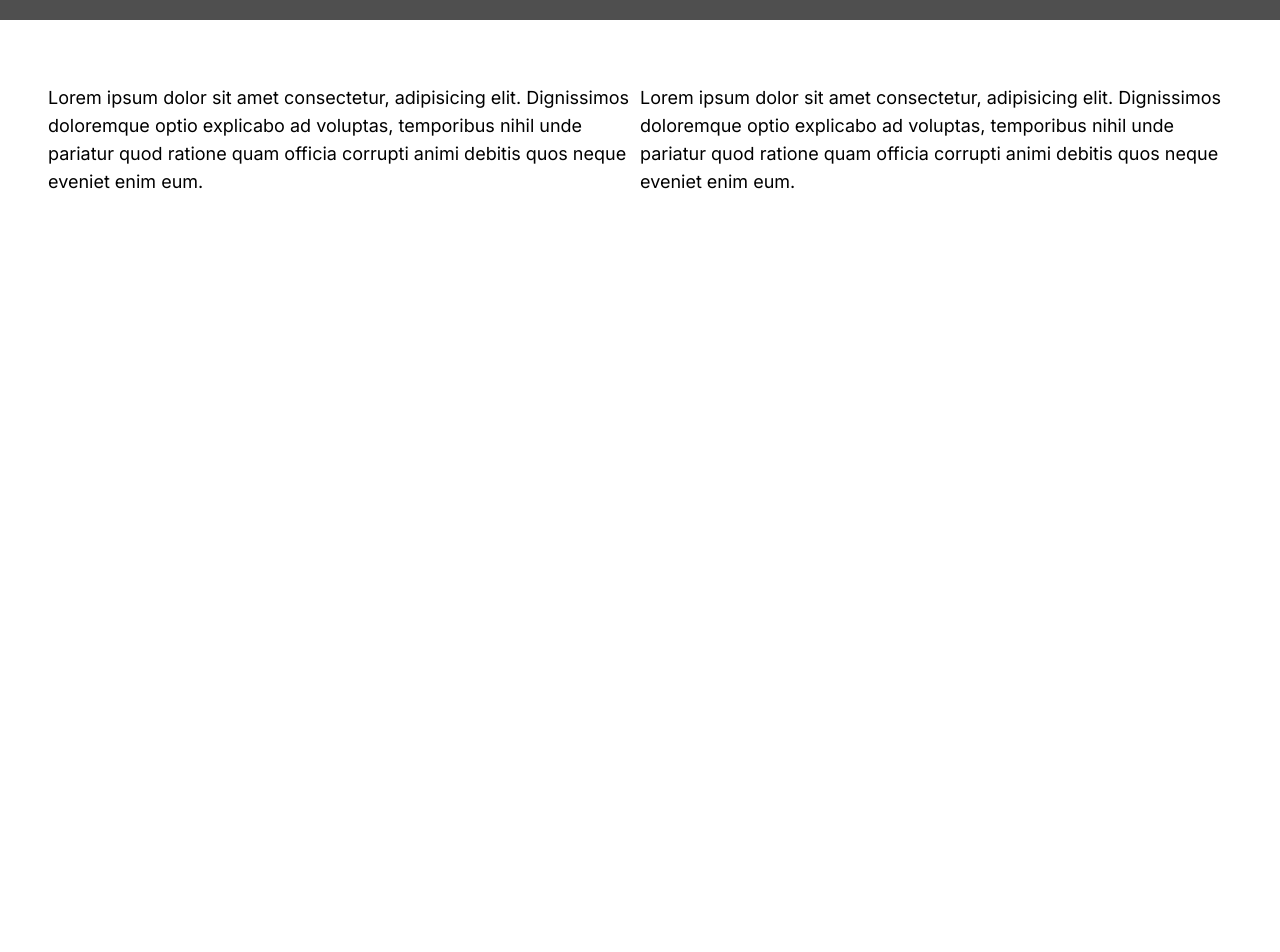
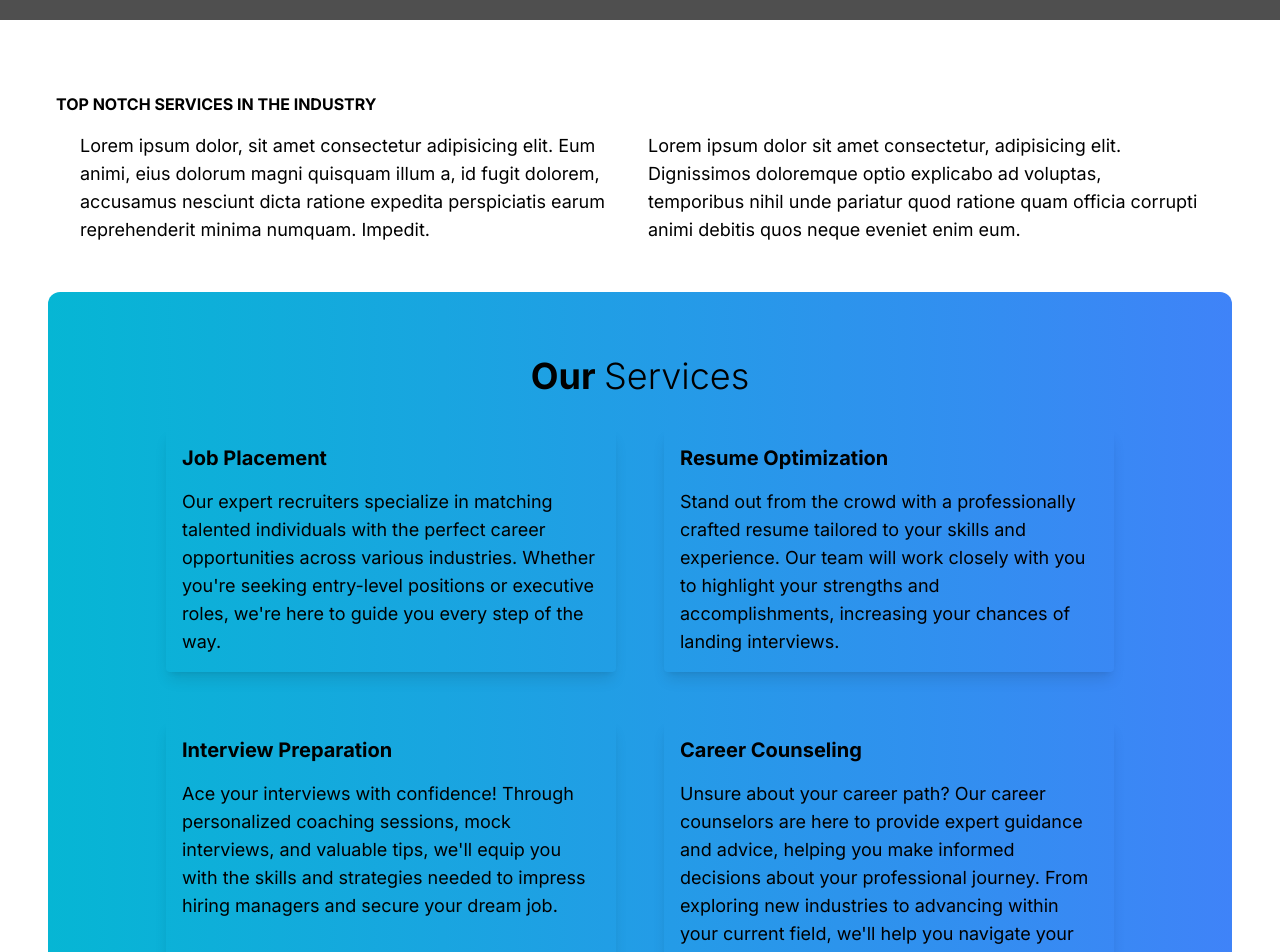
Before and after one commit to clwdhade/agency, a React (Vite) app: page / in a window 1280 px wide. Shown: the part 780-1732 px from the top of the page. Before the commit the page ends 1040 px from the top, so only its background shows below. Built offline with nearby package versions, Linux system fonts and the light colour scheme; grey boxes are pictures that could not be loaded.

Commit message:
feat: add services section

```diff
--- a/src/Data/DataIndex.js
+++ b/src/Data/DataIndex.js
@@ -32,4 +32,27 @@ export const HomeHeroImages = [
         title: "Unlock Your Potential with Our Recruitment Experts",
         text: "Join Our Success Stories: Hundreds of satisfied candidates have found their ideal roles through our comprehensive recruitment solutions. You could be next!"
     }
-]
+];
+
+export const Services = [
+    {
+        Service: "Job Placement",
+        Description: "Our expert recruiters specialize in matching talented individuals with the perfect career opportunities across various industries. Whether you're seeking entry-level positions or executive roles, we're here to guide you every step of the way."
+    },
+    {
+        Service: "Resume Optimization",
+        Description: "Stand out from the crowd with a professionally crafted resume tailored to your skills and experience. Our team will work closely with you to highlight your strengths and accomplishments, increasing your chances of landing interviews."
+    },
+    {
+        Service: "Interview Preparation",
+        Description: "Ace your interviews with confidence! Through personalized coaching sessions, mock interviews, and valuable tips, we'll equip you with the skills and strategies needed to impress hiring managers and secure your dream job."
+    },
+    {
+        Service: "Career Counseling",
+        Description: "Unsure about your career path? Our career counselors are here to provide expert guidance and advice, helping you make informed decisions about your professional journey. From exploring new industries to advancing within your current field, we'll help you navigate your options with clarity and purpose."
+    },
+    {
+        Service: "Employer Services",
+        Description: "For businesses seeking top talent, we offer tailored recruitment solutions to meet your hiring needs. From sourcing candidates to conducting screenings and assessments, we'll streamline your recruitment process and deliver exceptional results."
+    }
+];
--- a/src/Pages/Home/Home.jsx
+++ b/src/Pages/Home/Home.jsx
@@ -1,13 +1,22 @@
 import React from 'react'
 import HomeHero from '../../Components/Hero/HomeHero'
+import Service from './Sections/Service'
 
 const Home = () => {
     return (
         <div className='home '>
             <HomeHero />
-            <div className="home_wrapper mx-12 my-8 py-8 grid grid-cols-2">
-                <p className="text-lg">Lorem ipsum dolor sit amet consectetur, adipisicing elit. Dignissimos doloremque optio explicabo ad voluptas, temporibus nihil unde pariatur quod ratione quam officia corrupti animi debitis quos neque eveniet enim eum.</p>
-                <p className="text-lg">Lorem ipsum dolor sit amet consectetur, adipisicing elit. Dignissimos doloremque optio explicabo ad voluptas, temporibus nihil unde pariatur quod ratione quam officia corrupti animi debitis quos neque eveniet enim eum.</p>
+            <div className="home_wrapper mx-12 my-8 py-8 flex flex-col gap-12">
+                <div className="flex flex-col gap-2">
+                    <h5 className="text-base uppercase font-bold py-2 px-2 rounded w-max ">Top Notch Services in the Industry</h5>
+                    <div className="grid grid-cols-2 gap-4 px-8">
+                        <p className="text-lg">Lorem ipsum dolor, sit amet consectetur adipisicing elit. Eum animi, eius dolorum magni quisquam illum a, id fugit dolorem, accusamus nesciunt dicta ratione expedita perspiciatis earum reprehenderit minima numquam. Impedit.</p>
+                        <p className="text-lg">Lorem ipsum dolor sit amet consectetur, adipisicing elit. Dignissimos doloremque optio explicabo ad voluptas, temporibus nihil unde pariatur quod ratione quam officia corrupti animi debitis quos neque eveniet enim eum.</p>
+                    </div>
+                </div>
+                <Service />
+
+
             </div>
         </div>
     )
--- /dev/null
+++ b/src/Pages/Home/Sections/Service.jsx
@@ -0,0 +1,26 @@
+import React from 'react'
+import { Services } from '../../../Data/DataIndex'
+
+
+
+const Service = () => {
+
+    return (
+        <div className="bg-gradient-to-r from-cyan-500 to-blue-500 py-8 rounded-xl">
+            <h2 className="text-4xl text-center py-8 font-bold">Our <span className="font-light">Services</span></h2>
+            <div className="flex flex-wrap gap-12 row-gap-12 justify-center">
+                {
+                    Services.map((service, index) => {
+                        return (
+                            <div key={index} className="card w-[450px] p-4 shadow-lg rounded flex flex-col gap-4 hover:scale-100 hover:shadow-slate-600 ">
+                                <h2 className="text-xl font-bold">{service.Service}</h2>
+                                <p className="text-lg">{service.Description}</p>
+                            </div>
+                        )
+                    })}
+            </div>
+        </div>
+    )
+}
+
+export default Service
```
